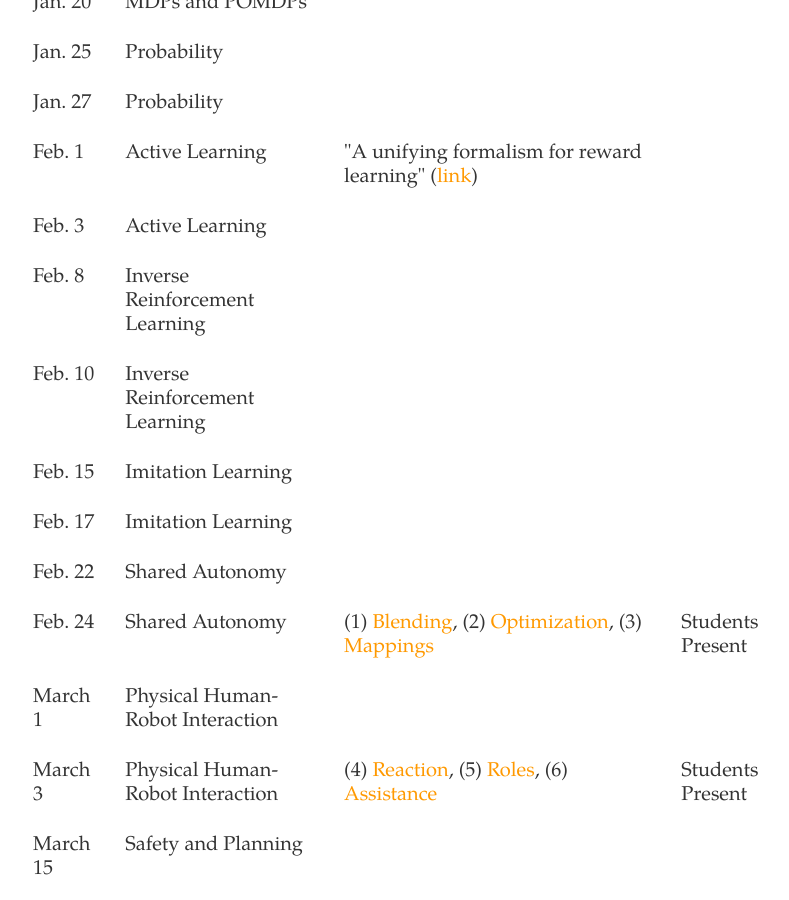
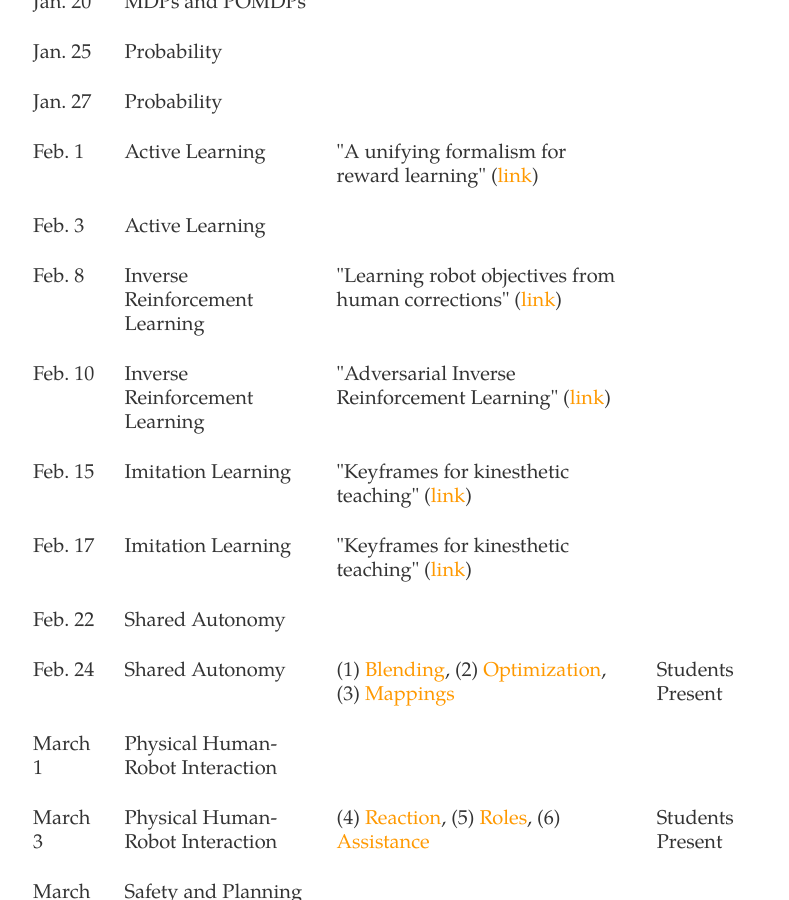
Before and after one commit to dylan-losey/dylan-losey.github.io, a Jekyll site: the page built from me5824-spring22.html, in a window 1280 px wide and 900 px high, scrolled down 2117 px. Shown: the whole window, without its empty margins (221-1010 px from the left). Built offline with Jekyll 4.4.1, drawn with Linux system fonts in a browser that asks for light colours; nearby versions of some CDN libraries.

Commit message:
adding spring course

```diff
--- a/me5824-spring22.html
+++ b/me5824-spring22.html
@@ -176,25 +176,30 @@ tags: me5824-spring2022
     <tr>
       <td>Feb. 8</td>
       <td>Inverse Reinforcement Learning</td>
-      <td></td>
+      <td>"Learning robot objectives from human corrections"
+      (<a class="link" href="{{ site.baseurl }} /pdfs/me5824/losey_physical2021.pdf">link</a>)</td>
       <td></td>
     </tr>
     <tr>
       <td>Feb. 10</td>
       <td>Inverse Reinforcement Learning</td>
-      <td></td>
+      <td>"Adversarial Inverse Reinforcement Learning"
+      (<a class="link" href="{{ site.baseurl }} /pdfs/me5824/fu_airl2018.pdf">link</a>)</td>
       <td></td>
     </tr>
     <tr>
       <td>Feb. 15</td>
       <td>Imitation Learning</td>
+      <td>"Keyframes for kinesthetic teaching"
+      (<a class="link" href="{{ site.baseurl }} /pdfs/me5824/akgun_keyframes2012.pdf">link</a>)</td>
       <td></td>
       <td></td>
     </tr>
     <tr>
       <td>Feb. 17</td>
       <td>Imitation Learning</td>
-      <td></td>
+      <td>"Keyframes for kinesthetic teaching"
+      (<a class="link" href="{{ site.baseurl }} /pdfs/me5824/akgun_keyframes2012.pdf">link</a>)</td>
       <td></td>
     </tr>
     <tr>
```
